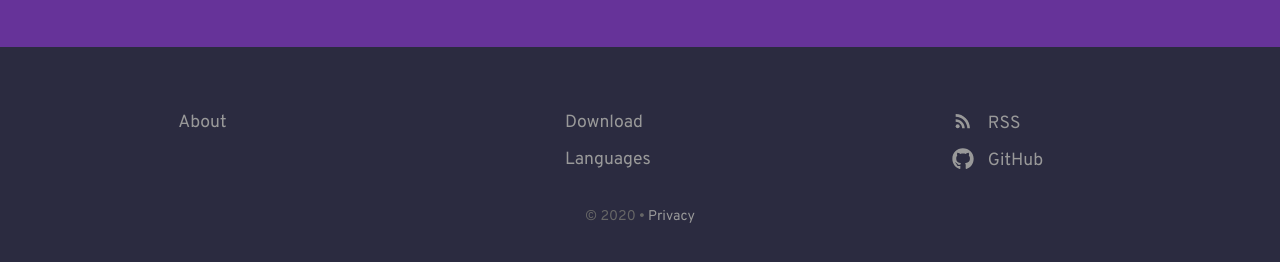
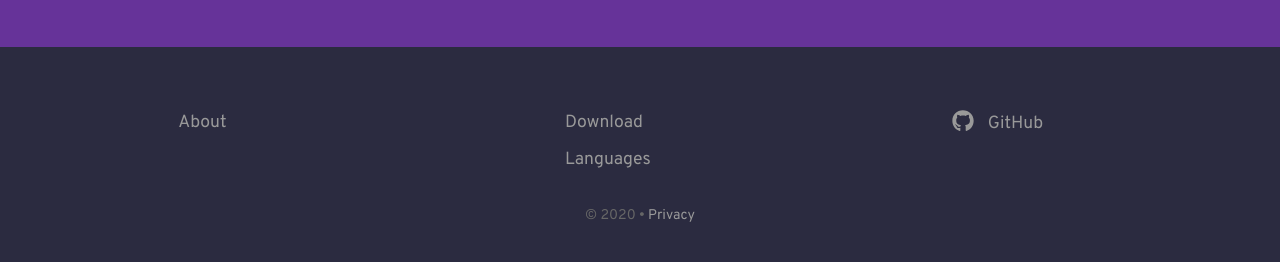
Before and after one commit to AnySoftKeyboard/AnySoftKeyboard.github.io, a Jekyll site: the page built from index.html, in a window 1280 px wide and 900 px high, scrolled down 2883 px. Shown: the part 623-885 px from the top of the window. Built offline with Jekyll 4.4.1, drawn with Linux system fonts in a browser that asks for light colours; some web fonts are replaced.

```diff
--- a/_data/footer.yml
+++ b/_data/footer.yml
@@ -7,10 +7,6 @@
   - name: Languages
     link: /languages/
 - links:
-  - name: RSS
-    link: /feed.xml
-    social_icon: RSS
-    new_window: false
   - name: GitHub
     link: https://github.com/AnySoftKeyboard/AnySoftKeyboard
     social_icon: GitHub
```
